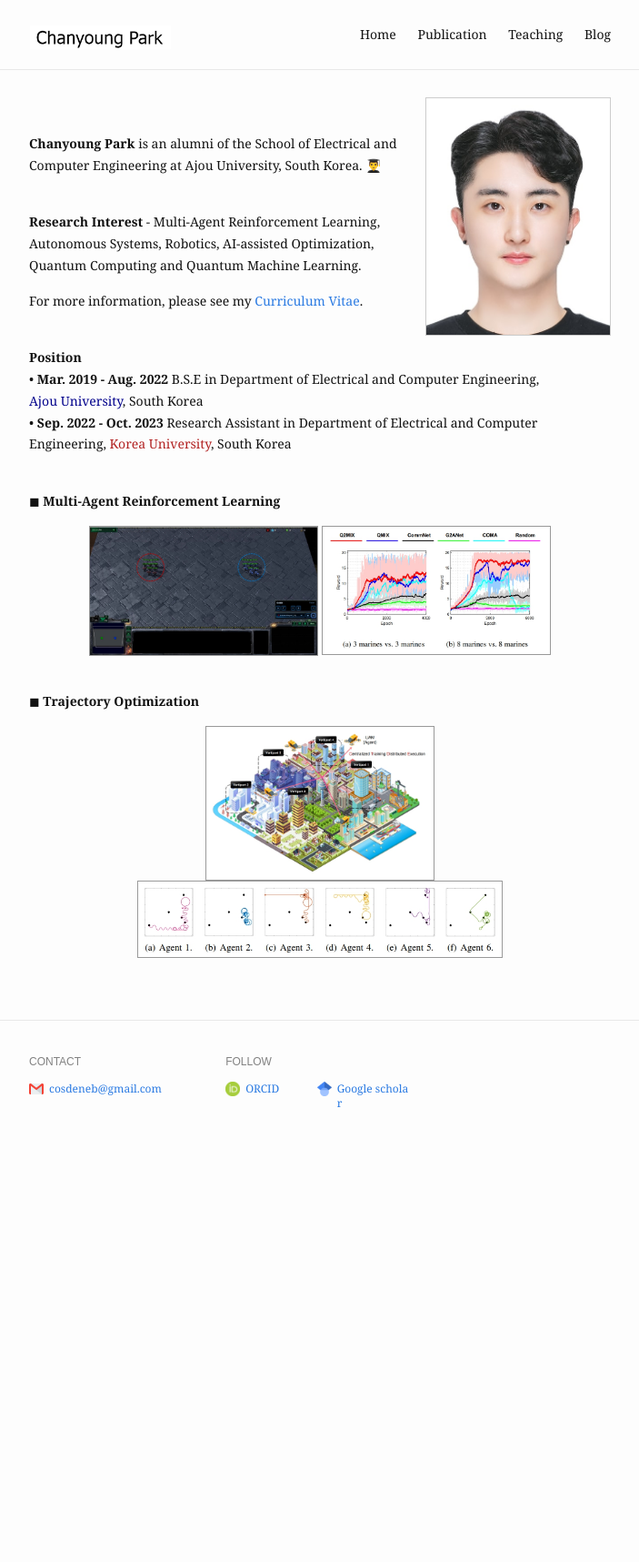
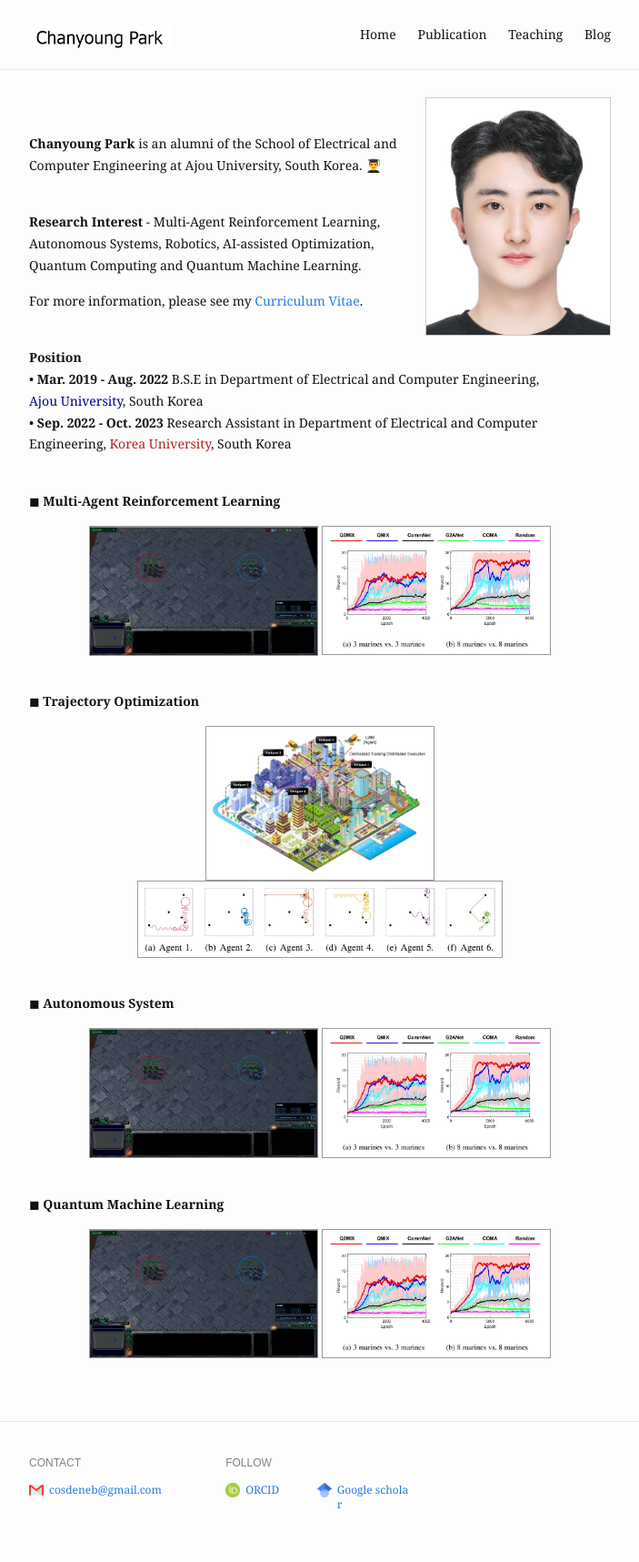
Before and after one commit to cosdeneb/cosdeneb.github.io, a Jekyll site: the page built from index.md, in a window 1280 px wide. Shown: the whole page at 91% size, without its empty margins (288-991 px from the left). Built offline with Jekyll 4.4.1, drawn with Linux system fonts in a browser that asks for light colours; before the commit the page ends 1276 px from its top, so only the background shows below that.

Commit message:
Update index.md

```diff
--- a/index.md
+++ b/index.md
@@ -49,3 +49,23 @@
   </div>
   <br/>
 </p>
+
+<p>
+  ◼ <b>Autonomous System</b>
+  <br/>
+  <div style="text-align : center;">
+    <img src="{{ "/assets/img/paper/smac.jpg" | absolute_url }}" width=250 class="post-pic"/>
+    <img src="{{ "/assets/img/paper/smac_reward.jpg" | absolute_url }}" width=250 class="post-pic"/>
+  </div>
+  <br/>
+</p>
+
+<p>
+  ◼ <b>Quantum Machine Learning</b>
+  <br/>
+  <div style="text-align : center;">
+    <img src="{{ "/assets/img/paper/smac.jpg" | absolute_url }}" width=250 class="post-pic"/>
+    <img src="{{ "/assets/img/paper/smac_reward.jpg" | absolute_url }}" width=250 class="post-pic"/>
+  </div>
+  <br/>
+</p>
```
